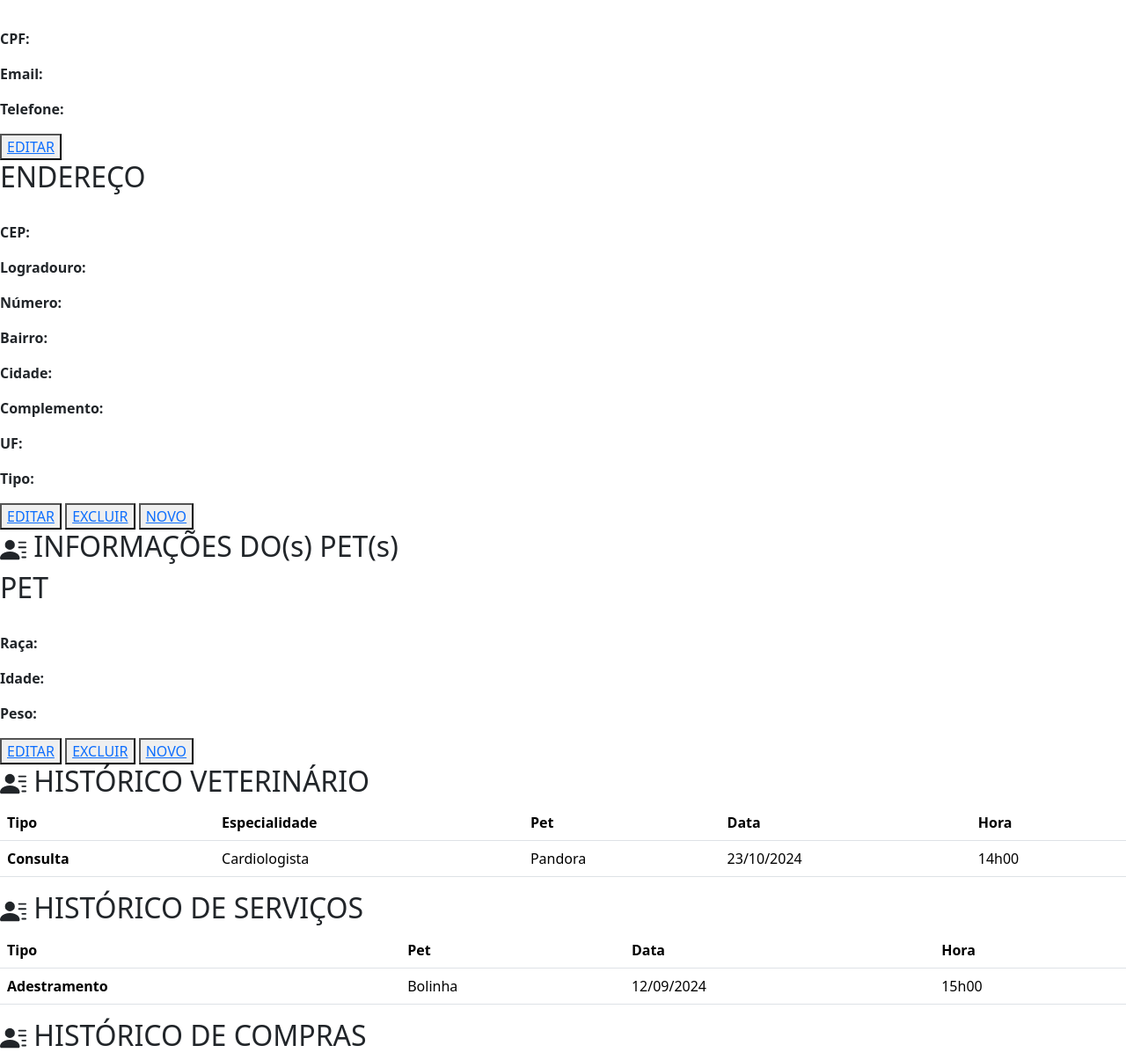
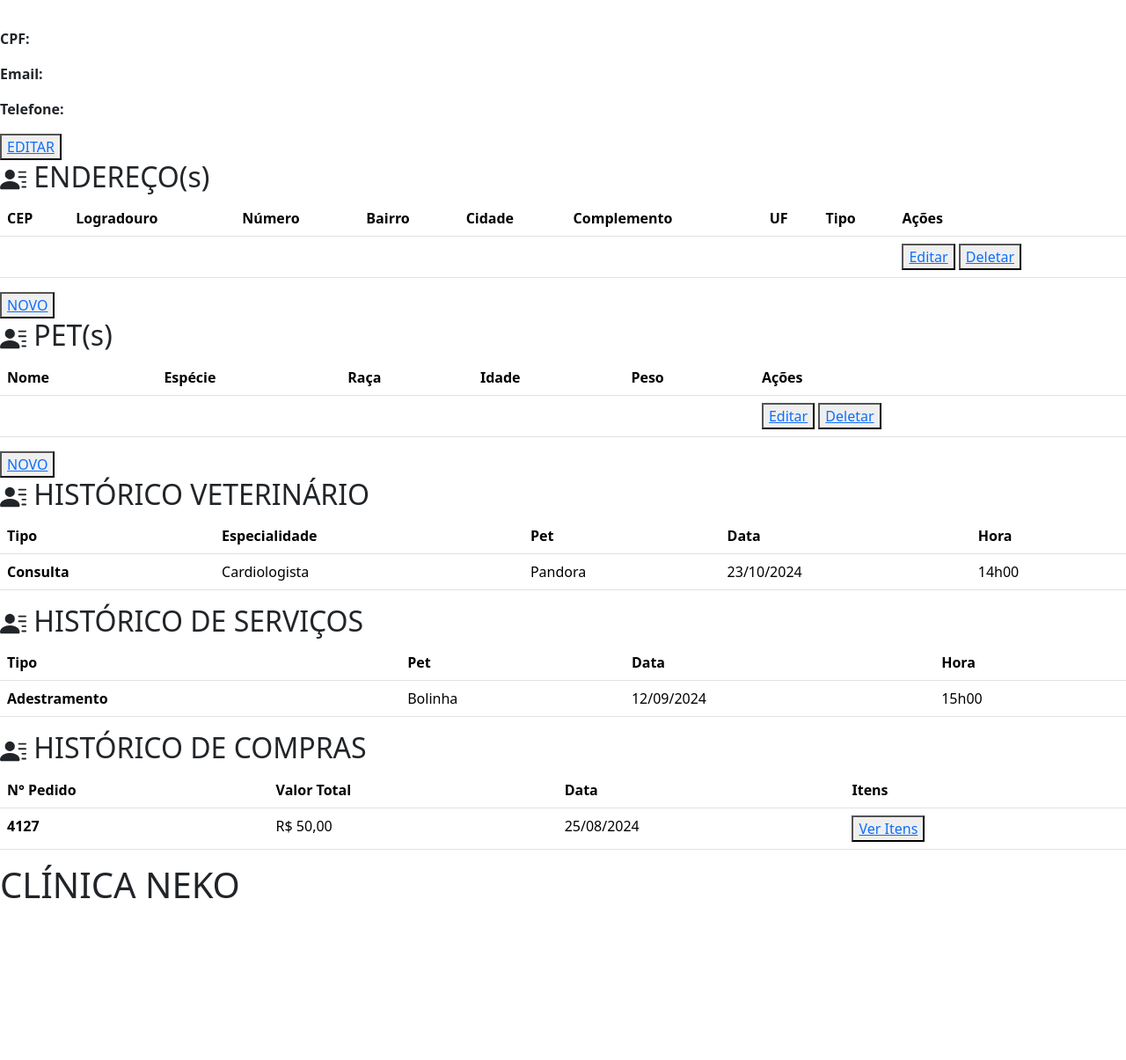
Before and after one commit to LeticiaFreitas79/Projeto-Neko, a PHP site: page /index_cliente.php in a window 1280 px wide. Shown: the part 161-1366 px from the top of the page at 88% size. After the commit the page ends 1182 px from the top, so only its background shows below. Run offline with PHP 8.4, Linux system fonts and the light colour scheme; some libraries are stand-ins or nearby versions.

Commit message:
index_cliente - corrigindo

```diff
--- a/view_cliente/index_cliente.php
+++ b/view_cliente/index_cliente.php
@@ -1,7 +1,7 @@
 <!--Objetivo do Código: Página onde devem ser exibidas as informações da Clínica Neko-->
 <!--Status do Código: Em desenvolvimento; add PHP-->
 
-<!--NOTA: Transformar as informações do cliente em tabelas-->
+<!--NOTA: Transformar as informações do cliente em-->
 
 <!DOCTYPE html>
 <html lang="pt_br">
@@ -45,30 +45,61 @@
         </button>
     </div><!--Fecha bloco-btnCliente-->
 
+
     <!--Separar Destaques-->
     <div class="bloco-separar"></div>
 
+
     <!--ENDEREÇO-->
-    <div class="bloco-clienteInfo">
-        <h2 class="titulo-clienteInfo">ENDEREÇO</h2>
-            <br>
-        <p class="text-clienteInfo"><strong>CEP: </strong><!--PHP puxando Dados do Banco--></p>
-        <p class="text-clienteInfo"><strong>Logradouro: </strong><!--PHP puxando Dados do Banco--></p>
-        <p class="text-clienteInfo"><strong>Número: </strong><!--PHP puxando Dados do Banco--></p>
-        <p class="text-clienteInfo"><strong>Bairro: </strong><!--PHP puxando Dados do Banco--></p>
-        <p class="text-clienteInfo"><strong>Cidade: </strong><!--PHP puxando Dados do Banco--></p>
-        <p class="text-clienteInfo"><strong>Complemento: </strong><!--PHP puxando Dados do Banco--></p>
-        <p class="text-clienteInfo"><strong>UF: </strong><!--PHP puxando Dados do Banco--></p>
-        <p class="text-clienteInfo"><strong>Tipo: </strong><!--PHP puxando Dados do Banco--></p>
-    </div><!--Fecha bloco-clienteInfo-->
+    <div class="bloco-titulo">
+        <h2 class="titulo">
+            <svg xmlns="http://www.w3.org/2000/svg" width="30" height="30" fill="currentColor" class="bi bi-person-lines-fill" viewBox="0 0 16 16">
+                <path d="M6 8a3 3 0 1 0 0-6 3 3 0 0 0 0 6m-5 6s-1 0-1-1 1-4 6-4 6 3 6 4-1 1-1 1zM11 3.5a.5.5 0 0 1 .5-.5h4a.5.5 0 0 1 0 1h-4a.5.5 0 0 1-.5-.5m.5 2.5a.5.5 0 0 0 0 1h4a.5.5 0 0 0 0-1zm2 3a.5.5 0 0 0 0 1h2a.5.5 0 0 0 0-1zm0 3a.5.5 0 0 0 0 1h2a.5.5 0 0 0 0-1z"/>
+            </svg>
+            ENDEREÇO(s)
+        </h2>
+    </div> <!--Fecha 'bloco-titulo'-->
+
+    <div class="bloco-tabela">
+        <table class="table">
+            <thead>
+                <tr>
+                    <th scope="col">CEP</th>
+                    <th scope="col">Logradouro</th>
+                    <th scope="col">Número</th>
+                    <th scope="col">Bairro</th>
+                    <th scope="col">Cidade</th>
+                    <th scope="col">Complemento</th>
+                    <th scope="col">UF</th>
+                    <th scope="col">Tipo</th>
+                    <th scope="col">Ações</th>
+                </tr>
+            </thead>
+        <tbody>
+            <tr>
+                <th scope="row"><!--PHP puxando o CEP do Cliente--></th>
+                <td><!--PHP puxando o Logradouro do Cliente--></td>
+                <td><!--PHP puxando o Número do Cliente--></td>
+                <td><!--PHP puxando o Bairro do Cliente--></td>
+                <td><!--PHP puxando a Cidade do Cliente--></td>
+                <td><!--PHP puxando o Complemento do Cliente--></td>
+                <td><!--PHP puxando o UF do Cliente--></td>
+                <td><!--PHP puxando O Tipo do Cliente--></td>
+
+                <td>
+                    <button class="btn-atualizar">
+                        <a href="cliente_enderecoAtualizar.php">Editar</a>
+                    </button>
+                    <button class="btn-deletar">
+                        <a href="../controller/controllerCliente/cliente_endereco_deletar.php">Deletar</a>
+                    </button>
+                </td>
+            </tr>
+        </tbody>
+        </table>
+    </div><!--Fecha bloco tabela-->
 
     <div class="bloco-btnCliente">
-        <button class="btn-cliente">
-            <a href="cliente_enderecoAtualizar.php" target="_blank">EDITAR</a>
-        </button>
-        <button class="btn-cliente">
-            <a href="../controller/controllerCliente/cliente_endereco_deletar.php" target="_blank">EXCLUIR</a>
-        </button>
         <button class="btn-cliente">
             <a href="cliente_enderecoNovo.php" target="_blank">NOVO</a>
         </button>
@@ -83,30 +114,47 @@
             <svg xmlns="http://www.w3.org/2000/svg" width="30" height="30" fill="currentColor" class="bi bi-person-lines-fill" viewBox="0 0 16 16">
                 <path d="M6 8a3 3 0 1 0 0-6 3 3 0 0 0 0 6m-5 6s-1 0-1-1 1-4 6-4 6 3 6 4-1 1-1 1zM11 3.5a.5.5 0 0 1 .5-.5h4a.5.5 0 0 1 0 1h-4a.5.5 0 0 1-.5-.5m.5 2.5a.5.5 0 0 0 0 1h4a.5.5 0 0 0 0-1zm2 3a.5.5 0 0 0 0 1h2a.5.5 0 0 0 0-1zm0 3a.5.5 0 0 0 0 1h2a.5.5 0 0 0 0-1z"/>
             </svg>
-            INFORMAÇÕES DO(s) PET(s)
+            PET(s)
         </h2>
     </div> <!--Fecha 'bloco-titulo'-->
 
-    <div class="bloco-clienteInfo">
-        <h2 class="titulo-clienteInfo">PET<!--PHP puxando Dados do Banco--></h2>
-        <br>
-        <p class="text-clienteInfo"><strong>Raça: </strong><!--PHP puxando Dados do Banco--></p>
-        <p class="text-clienteInfo"><strong>Idade: </strong><!--PHP puxando Dados do Banco--></p>
-        <p class="text-clienteInfo"><strong>Peso: </strong><!--PHP puxando Dados do Banco--></p>
-    </div><!--Fecha bloco-clienteInfo-->
+    <div class="bloco-tabela">
+        <table class="table">
+            <thead>
+                <tr>
+                    <th scope="col">Nome</th>
+                    <th scope="col">Espécie</th>
+                    <th scope="col">Raça</th>
+                    <th scope="col">Idade</th>
+                    <th scope="col">Peso</th>
+                    <th scope="col">Ações</th>
+                </tr>
+            </thead>
+        <tbody>
+            <tr>
+                <th scope="row"><!--PHP puxando o Nome do Pet--></th>
+                <td><!--PHP puxando a Espécie do Pet--></td>
+                <td><!--PHP puxando a Raça do Pet--></td>
+                <td><!--PHP puxando a Idade do Pet--></td>
+                <td><!--PHP puxando o Peso do Pet--></td>
+                <td>
+                    <button class="btn-atualizar">
+                        <a href="cliente_petAtualizar.php">Editar</a>
+                    </button>
+                    <button class="btn-deletar">
+                        <a href="../controller/controllerCliente/cliente_pet_deletar.php">Deletar</a>
+                    </button>
+                </td>
+            </tr>
+        </tbody>
+        </table>
+    </div><!--Fecha bloco tabela-->
 
     <div class="bloco-btnCliente">
         <button class="btn-cliente">
-            <a href="cliente_petAtualizar.php" target="_blank">EDITAR</a>
-        </button>
-        <button class="btn-cliente">
-            <a href="../controller/controllerCliente/cliente_pet_deletar.php" target="_blank">EXCLUIR</a>
-        </button>
-        <button class="btn-cliente">
-            <a href="cliente_petNovo.php" target="_blank">NOVO</a>
+            <a href="cliente_enderecoNovo.php" target="_blank">NOVO</a>
         </button>
     </div><!--Fecha bloco-btnCliente-->
-
     <!--Separar Destaques-->
     <div class="bloco-separar"></div>
 
```
